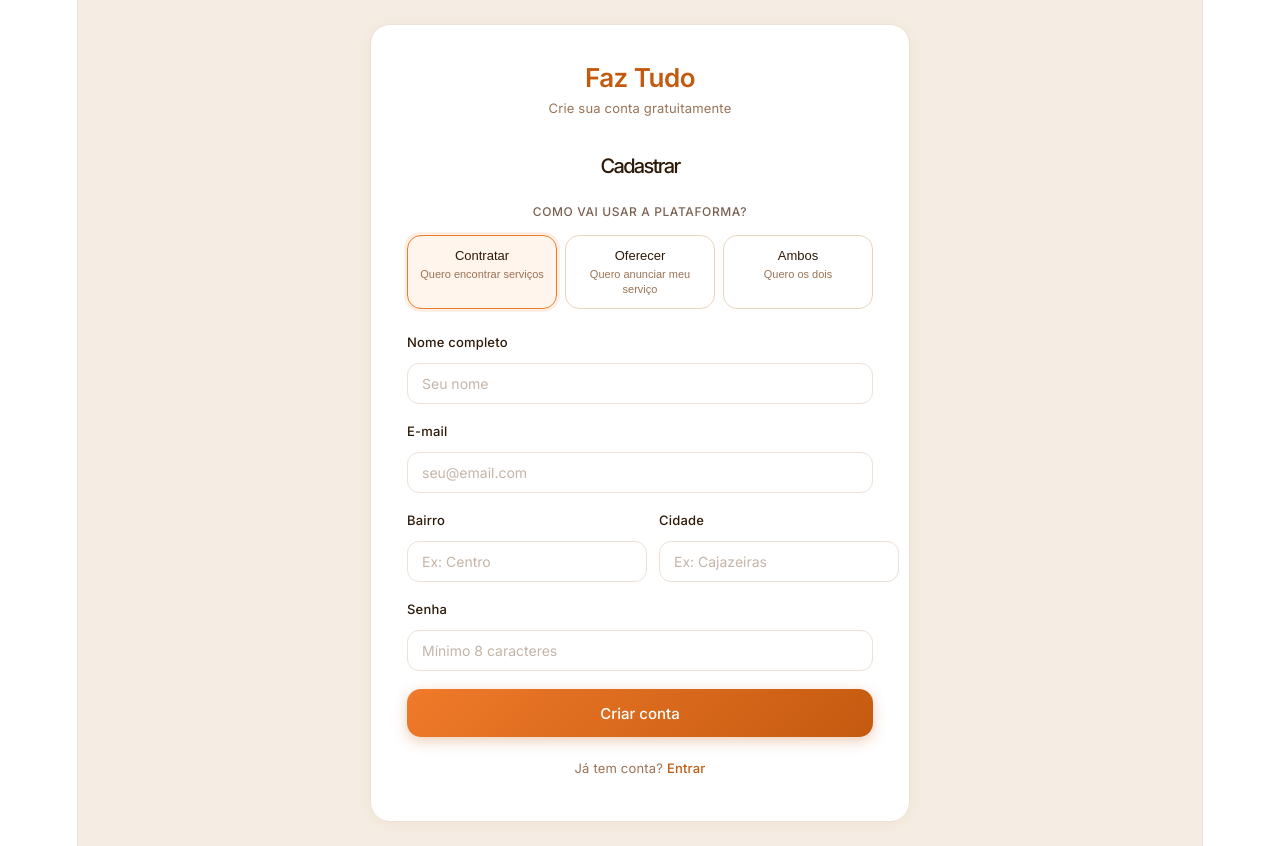
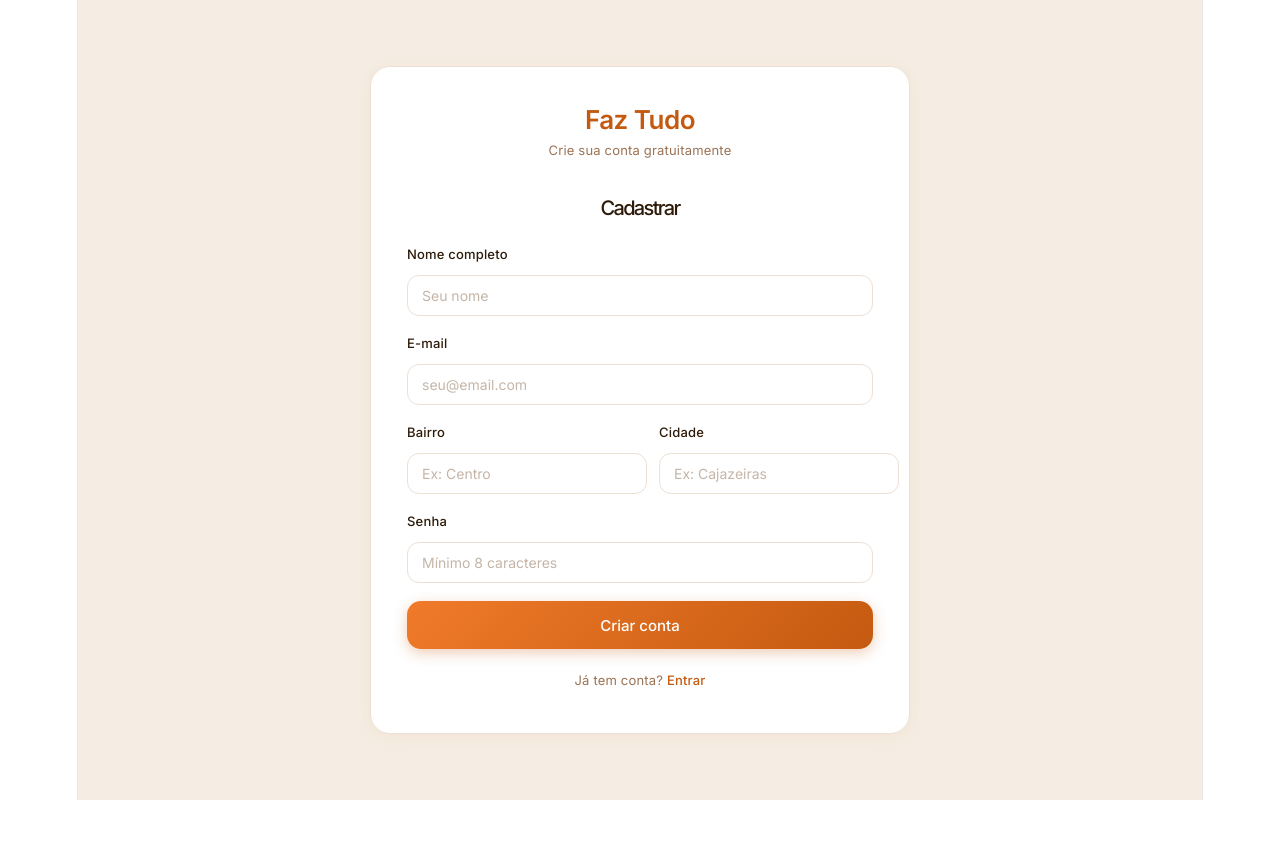
Before and after one commit to HenriqueNFCoutinho/mural_front, a React (Vite) app: page /register in a window 1280 px wide. After the commit the page ends 800 px from the top, so only its background shows below. Built offline with nearby package versions, Linux system fonts and the light colour scheme.

Commit message:
login simplificado

```diff
--- a/src/pages/PainelAdmin.jsx
+++ b/src/pages/PainelAdmin.jsx
@@ -1,10 +1,9 @@
 import { useState, useEffect } from "react";
 import { useNavigate } from "react-router-dom";
-import { listarUsuarios, deletarUsuario, alternarStatus, estaLogado } from "../services/api";
+import { listarUsuarios, deletarUsuario, usuarioAtual, estaLogado } from "../services/api";
 import "./PainelAdmin.css";
 
 function iniciais(nome) {
-  if (!nome) return "?";
   return nome.split(" ").map(n => n[0]).slice(0, 2).join("").toUpperCase();
 }
 
@@ -14,11 +13,13 @@ export default function PainelAdmin() {
   const [erro, setErro] = useState("");
   const [confirmando, setConfirmando] = useState(null);
   const navigate = useNavigate();
+  const usuario = usuarioAtual();
 
   useEffect(() => {
     if (!estaLogado()) { navigate("/login"); return; }
+
     listarUsuarios()
-      .then(data => setUsuarios(Array.isArray(data) ? data : []))
+      .then(data => setUsuarios(data))
       .catch(() => setErro("Não foi possível carregar os usuários."))
       .finally(() => setCarregando(false));
   }, []);
@@ -33,25 +34,19 @@ export default function PainelAdmin() {
     }
   }
 
-  async function handleAlternarStatus(id, ativo) {
-    try {
-      const atualizado = await alternarStatus(id, !ativo);
-      setUsuarios(usuarios.map(u => u.id === id ? { ...u, ativo: atualizado.ativo } : u));
-    } catch {
-      setErro("Erro ao alterar status.");
-    }
-  }
-
   return (
     <div className="admin-root">
+
       <header className="admin-nav">
         <span className="admin-logo" onClick={() => navigate("/")}>Faz Tudo</span>
         <div className="admin-nav-info">
           <span className="admin-badge">Admin</span>
+          <span className="admin-nome">{usuario?.nome || "Administrador"}</span>
         </div>
       </header>
 
       <div className="admin-body">
+
         <div className="admin-header">
           <div>
             <h1 className="admin-title">Painel de controle</h1>
@@ -64,38 +59,48 @@ export default function PainelAdmin() {
         </div>
 
         {carregando ? (
-          <div className="admin-centro"><div className="loading-spinner" /><p>Carregando...</p></div>
+          <div className="admin-centro">
+            <div className="loading-spinner" />
+            <p>Carregando usuários...</p>
+          </div>
         ) : erro ? (
-          <div className="admin-centro"><p className="erro-msg">{erro}</p></div>
+          <div className="admin-centro">
+            <p className="erro-msg">{erro}</p>
+          </div>
+        ) : usuarios.length === 0 ? (
+          <div className="admin-centro">
+            <p className="admin-vazio">Nenhum usuário cadastrado ainda.</p>
+          </div>
         ) : (
           <div className="admin-tabela">
             <div className="tabela-header">
               <span>Usuário</span>
               <span>E-mail</span>
               <span>Perfil</span>
-              <span>Status</span>
+              <span>Cidade</span>
               <span></span>
             </div>
+
             {usuarios.map(u => (
               <div key={u.id} className="tabela-row">
                 <div className="user-info">
-                  <div className="user-avatar">{iniciais(u.nome)}</div>
+                  <div className="user-avatar">{iniciais(u.nome || "U")}</div>
                   <span className="user-nome">{u.nome}</span>
                 </div>
                 <span className="user-email">{u.email}</span>
-                <span className={`perfil-tag perfil-${u.perfil?.toLowerCase()}`}>{u.perfil}</span>
-                <span style={{ fontSize: 12, color: u.ativo ? "#1D9E75" : "#C0392B", fontWeight: 500 }}>
-                  {u.ativo ? "Ativo" : "Inativo"}
-                </span>
+                <span className={`perfil-tag perfil-${u.perfil}`}>{u.perfil || "—"}</span>
+                <span className="user-cidade">{u.cidade || "—"}</span>
                 <div className="row-actions">
                   {confirmando === u.id ? (
                     <div className="confirm-row">
-                      <span className="confirm-texto">Confirmar?</span>
+                      <span className="confirm-texto">Tem certeza?</span>
                       <button className="btn-sim" onClick={() => handleDeletar(u.id)}>Sim</button>
                       <button className="btn-nao" onClick={() => setConfirmando(null)}>Não</button>
                     </div>
                   ) : (
-                    <button className="btn-deletar" onClick={() => setConfirmando(u.id)}>Remover</button>
+                    <button className="btn-deletar" onClick={() => setConfirmando(u.id)}>
+                      Remover
+                    </button>
                   )}
                 </div>
               </div>
--- a/src/pages/Register.jsx
+++ b/src/pages/Register.jsx
@@ -3,16 +3,10 @@ import { Link, useNavigate } from "react-router-dom";
 import { registrar } from "../services/api";
 import "./Auth.css";
 
-const PERFIS = [
-  { value: "USER", label: "Contratar", desc: "Quero encontrar serviços" },
-  { value: "PRESTADOR", label: "Oferecer", desc: "Quero anunciar meu serviço" },
-  { value: "AMBOS", label: "Ambos", desc: "Quero os dois" },
-];
-
 export default function Register() {
   const [form, setForm] = useState({
     nome: "", email: "", senha: "",
-    perfil: "USER", bairro: "", cidade: "",
+    bairro: "", cidade: "",
   });
   const [erro, setErro] = useState("");
   const [loading, setLoading] = useState(false);
@@ -46,17 +40,6 @@ export default function Register() {
         <p className="auth-tagline">Crie sua conta gratuitamente</p>
         <h1 className="auth-title">Cadastrar</h1>
         {erro && <div className="auth-erro">{erro}</div>}
-        <p className="perfil-label">Como vai usar a plataforma?</p>
-        <div className="perfil-row">
-          {PERFIS.map((p) => (
-            <button key={p.value} type="button"
-              className={`perfil-opt${form.perfil === p.value ? " selected" : ""}`}
-              onClick={() => setForm({ ...form, perfil: p.value })}>
-              <span className="perfil-name">{p.label}</span>
-              <span className="perfil-desc">{p.desc}</span>
-            </button>
-          ))}
-        </div>
         <form className="auth-form" onSubmit={handleSubmit}>
           <div className="field">
             <label>Nome completo</label>
```
